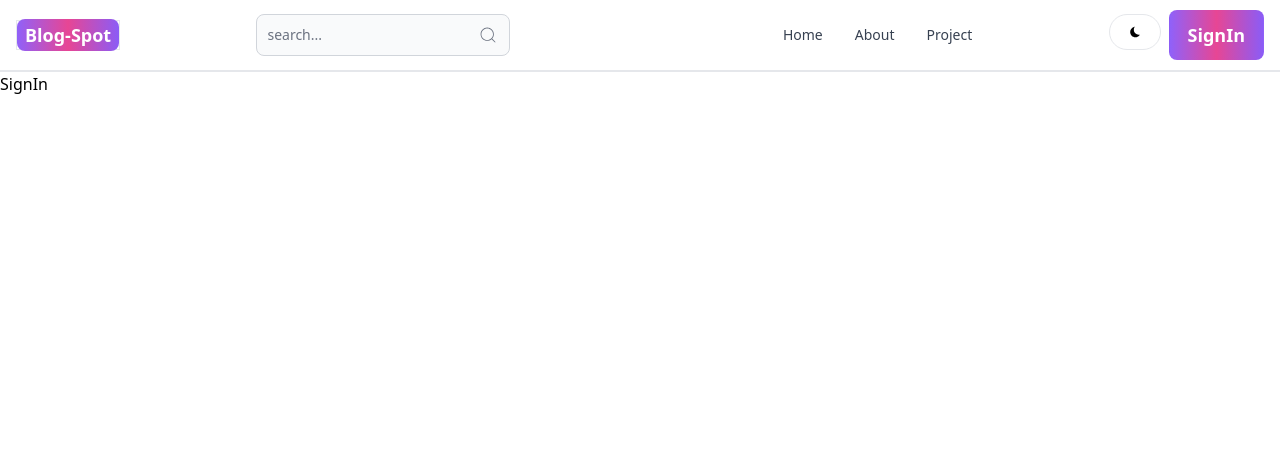
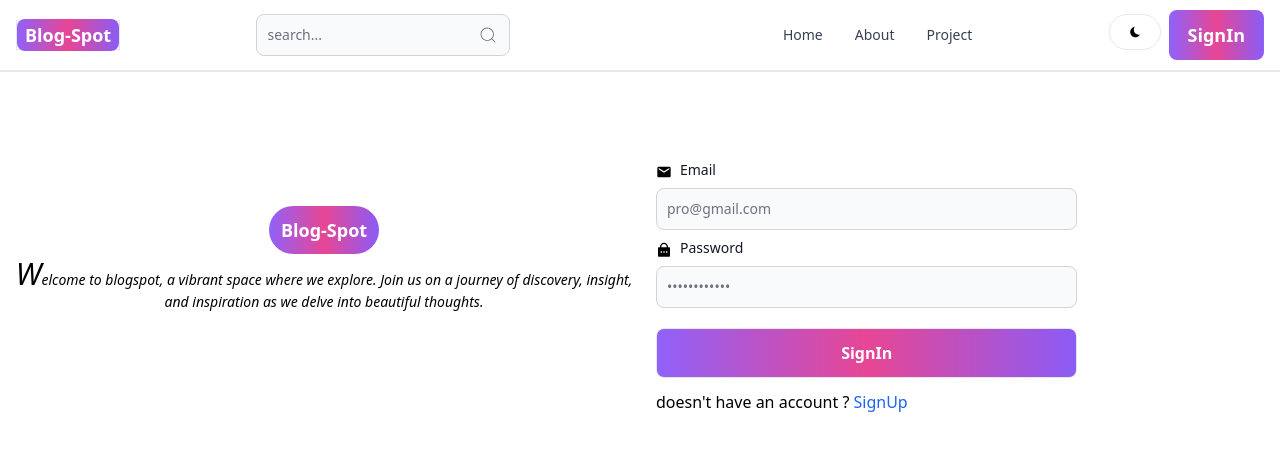
Before and after one commit to Protyay140/Thought-Plaza, a React (Vite) app in the folder client/: page /sign-in in a window 1280 px wide. Shown: the top 450 px of the page. Built offline with nearby package versions, Linux system fonts and the light colour scheme.

Commit message:
signin functionality added

```diff
--- /dev/null
+++ b/client/src/components/Footer.jsx
@@ -0,0 +1,9 @@
+import React from 'react'
+
+const Footer = () => {
+  return (
+    <div>Footer</div>
+  )
+}
+
+export default Footer
--- a/client/src/pages/signIn.jsx
+++ b/client/src/pages/signIn.jsx
@@ -1,8 +1,156 @@
-import React from 'react'
+import { Alert, Button, Label, Spinner, TextInput } from 'flowbite-react'
+import React, { useState } from 'react'
+import { Link, useNavigate } from 'react-router-dom'
+import { CiUser } from "react-icons/ci";
+import { MdEmail } from "react-icons/md";
+import { RiLockPasswordFill } from "react-icons/ri";
+import { toast } from 'react-toastify';
 
 const SignIn = () => {
+  const navigate = useNavigate();
+  const [errorMessage, seterrorMessage] = useState(null);
+  const [loading, setLoading] = useState(false);
+  const [formData, setformData] = useState({
+    email: "",
+    password: ""
+  })
+  const handleChange = (e) => {
+    setformData({
+      ...formData,
+      [e.target.id]: e.target.value
+    }
+    )
+  }
+
+
+  const handleSubmit = async (e) => {
+    e.preventDefault();
+    //  alert('hi')
+    //  console.log("formdata : ",formData);
+    try {
+
+      if (!formData.email || !formData.password) {
+
+        return seterrorMessage("all fields are required ...")
+      }
+
+
+      seterrorMessage(null);
+      setLoading(true);
+      const data = await fetch('http://localhost:3000/api/auth/signin', {
+        method: 'POST',
+        headers: {
+          'Content-Type': 'application/json'
+        },
+        body: JSON.stringify(formData)
+      })
+
+      const res = await data.json();
+      console.log('response : ', res);
+      setLoading(false);
+      if (res.success === false) {
+        console.log("failed response :", res.message)
+
+        return seterrorMessage(res.message);
+      }
+      setformData({
+        email: "",
+        password: ""
+      });
+      if (data.ok) {
+        navigate('/');
+      }
+      toast.success("sign-in successful ...", {
+        position: "top-center"
+      })
+
+
+      // console.log('response : ', res);
+
+    } catch (err) {
+      console.log('error in submiting signin form : ', err);
+      setLoading(false);
+      seterrorMessage(err);
+    }
+  }
+
   return (
-    <div>SignIn</div>
+    <div className='pt-20 p-2 '>
+      <div className='container flex flex-col md:flex-row md:gap-4'>
+        <div className='left md:w-1/2 md:mt-16'>
+          <div className='logo font-bold text-lg sm:text-lg dark:text-white text-center'>
+            <Link to={'/'} className='text-white font-semibold rounded-full py-3 px-3 bg-gradient-to-r from-purple-500 via-pink-500 to-violet-500'>Blog-Spot</Link>
+          </div>
+          <div className="desc text-sm mt-3 text-center">
+            <p className='first-letter:text-3xl italic'>Welcome to blogspot, a vibrant space where we explore. Join us on a journey of discovery, insight, and inspiration as we delve into beautiful thoughts.</p>
+          </div>
+        </div>
+        <div className='right mt-10 md:mt-0 md:w-1/3'>
+          <form >
+            <div className='flex gap-2 mt-2 mb-2'>
+              <MdEmail className='mt-1' />
+              <Label value='Email' />
+            </div>
+            <TextInput
+              type='email'
+              id='email'
+              name='email'
+              value={formData.email}
+              placeholder='pro@gmail.com'
+
+              onChange={handleChange}
+            />
+            <div className='flex gap-2 mt-2 mb-2'>
+              <RiLockPasswordFill className='mt-1' />
+              <Label value='Password' />
+            </div>
+            <TextInput
+              type='password'
+              id='password'
+              name='password'
+              value={formData.password}
+              placeholder='••••••••••••'
+
+              onChange={handleChange}
+            />
+          </form>
+          {/* <div className='text-center mb-2'>
+            <button className='p-2 bg-green-500 mt-3 rounded-3xl text-white px-4 hover:bg-green-700'>
+              Signup
+            </button>
+          </div> */}
+
+          <button type='submit' disabled={loading} onClick={handleSubmit} className='mt-5 mb-3 border p-2 rounded-lg font-bold text-center w-full text-white py-3 px-3 bg-gradient-to-r from-purple-500 via-pink-500 to-violet-500 hover:bg-gradient-to-r hover:from-purple-600 hover:via-pink-600 hover:to-violet-600 focus:outline-none focus:ring-1 focus:ring-gray-500'>
+
+            {
+              loading === true ? (
+                <>
+                  <Spinner />
+                  <span className='ml-2'>Loading...</span>
+                </>
+              ) :
+                (
+                  'SignIn'
+                )
+            }
+
+          </button>
+
+          <p>
+            doesn't have an account ? <button className='text-blue-600 hover:text-blue-800'>
+              <Link to='/sign-up'> SignUp </Link></button>
+          </p>
+          <div>
+            {errorMessage &&
+              <Alert color='red' className='mt-2'>
+                {errorMessage}
+              </Alert>
+            }
+
+          </div>
+        </div>
+      </div>
+    </div>
   )
 }
 
--- a/client/src/pages/signUp.jsx
+++ b/client/src/pages/signUp.jsx
@@ -1,12 +1,13 @@
 import { Alert, Button, Label, Spinner, TextInput } from 'flowbite-react'
 import React, { useState } from 'react'
-import { Link } from 'react-router-dom'
+import { Link, useNavigate } from 'react-router-dom'
 import { CiUser } from "react-icons/ci";
 import { MdEmail } from "react-icons/md";
 import { RiLockPasswordFill } from "react-icons/ri";
 import { toast } from 'react-toastify';
 
 const SignUp = () => {
+  const navigate = useNavigate();
   const [errorMessage, seterrorMessage] = useState(null);
   const [loading, setLoading] = useState(false);
   const [formData, setformData] = useState({
@@ -53,16 +54,20 @@ const SignUp = () => {
 
         return seterrorMessage(res.message);
       }
-
-      toast.success("registration successful ...", {
-        position: "top-center"
-      })
-
       setformData({
         username: "",
         email: "",
         password: ""
       });
+
+      if(data.ok){
+        navigate('/sign-in');
+      }
+      toast.success("registration successful ...", {
+        position: "top-center"
+      })
+
+
 
       // console.log('response : ', res);
 
@@ -95,7 +100,7 @@ const SignUp = () => {
               id='username'
               name='username'
               value={formData.username}
-              placeholder='username'
+              placeholder='pro140'
 
               onChange={handleChange}
             />
@@ -108,7 +113,7 @@ const SignUp = () => {
               id='email'
               name='email'
               value={formData.email}
-              placeholder='email'
+              placeholder='pro@gmail.com'
 
               onChange={handleChange}
             />
@@ -121,7 +126,7 @@ const SignUp = () => {
               id='password'
               name='password'
               value={formData.password}
-              placeholder='password'
+              placeholder='••••••••••••'
 
               onChange={handleChange}
             />
--- a/package.json
+++ b/package.json
@@ -15,6 +15,7 @@
     "cors": "^2.8.5",
     "dotenv": "^16.4.5",
     "express": "^4.19.2",
+    "jsonwebtoken": "^9.0.2",
     "mongoose": "^8.5.0",
     "nodemon": "^3.1.4"
   }
```
Also changed, not shown: 2 other files (tests, documents, lock files or other folders).
